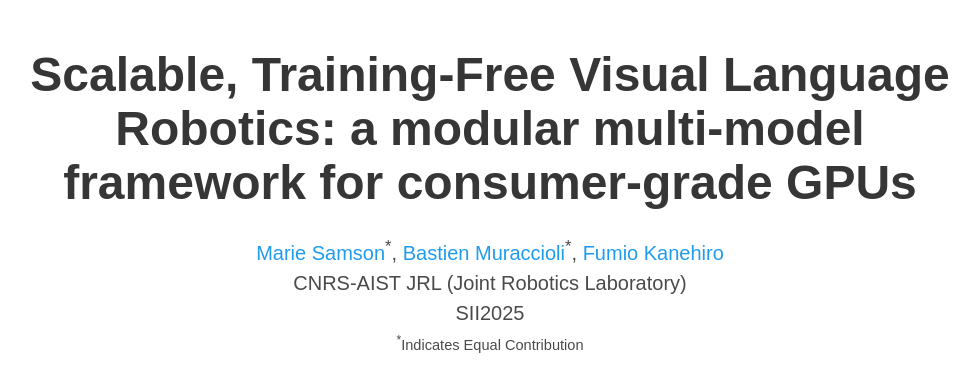
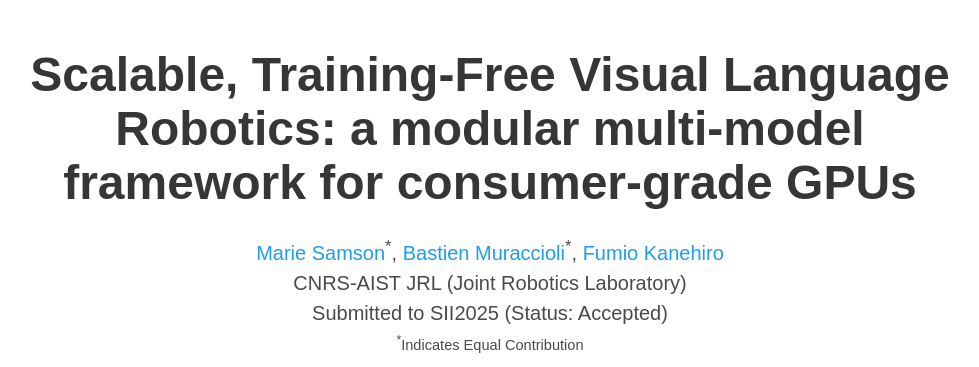
Before and after one commit to scalable-visual-language-robotics/scalable-visual-language-robotics.github.io, a plain HTML site: page index.html in a window 1280 px wide. Shown: the top 367 px of the page, without its empty margins (150-1129 px from the left). Drawn offline with nearby package versions, Linux system fonts and the light colour scheme; some icons are missing; a web font is replaced by a local one.

Commit message:
Update index.html

```diff
--- a/index.html
+++ b/index.html
@@ -65,7 +65,7 @@
                   </div>
 
                   <div class="is-size-5 publication-authors">
-                    <span class="author-block">CNRS-AIST JRL (Joint Robotics Laboratory) <br>SII2025</span>
+                    <span class="author-block">CNRS-AIST JRL (Joint Robotics Laboratory) <br>Submitted to SII2025 (Status: Accepted)</span>
                     <span class="eql-cntrb"><small><br><sup>*</sup>Indicates Equal Contribution</small></span>
                   </div>
 
```
